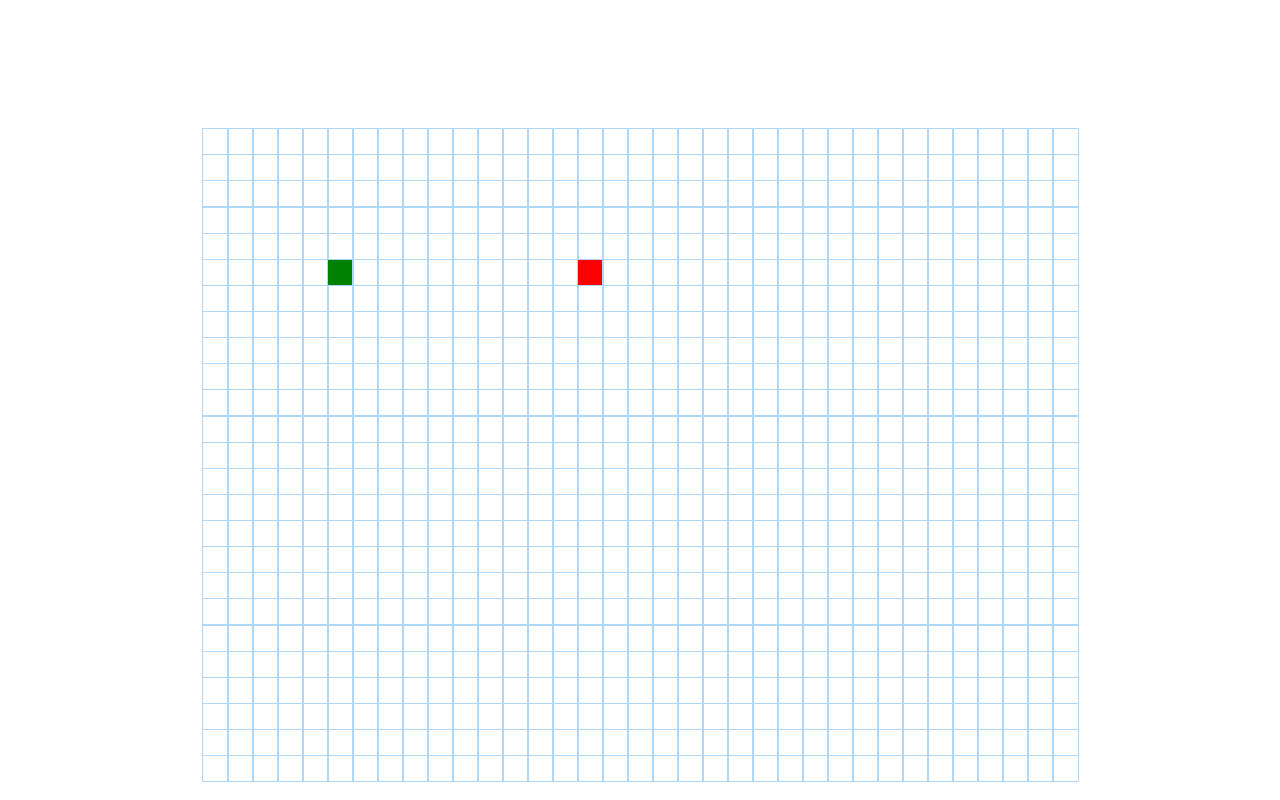
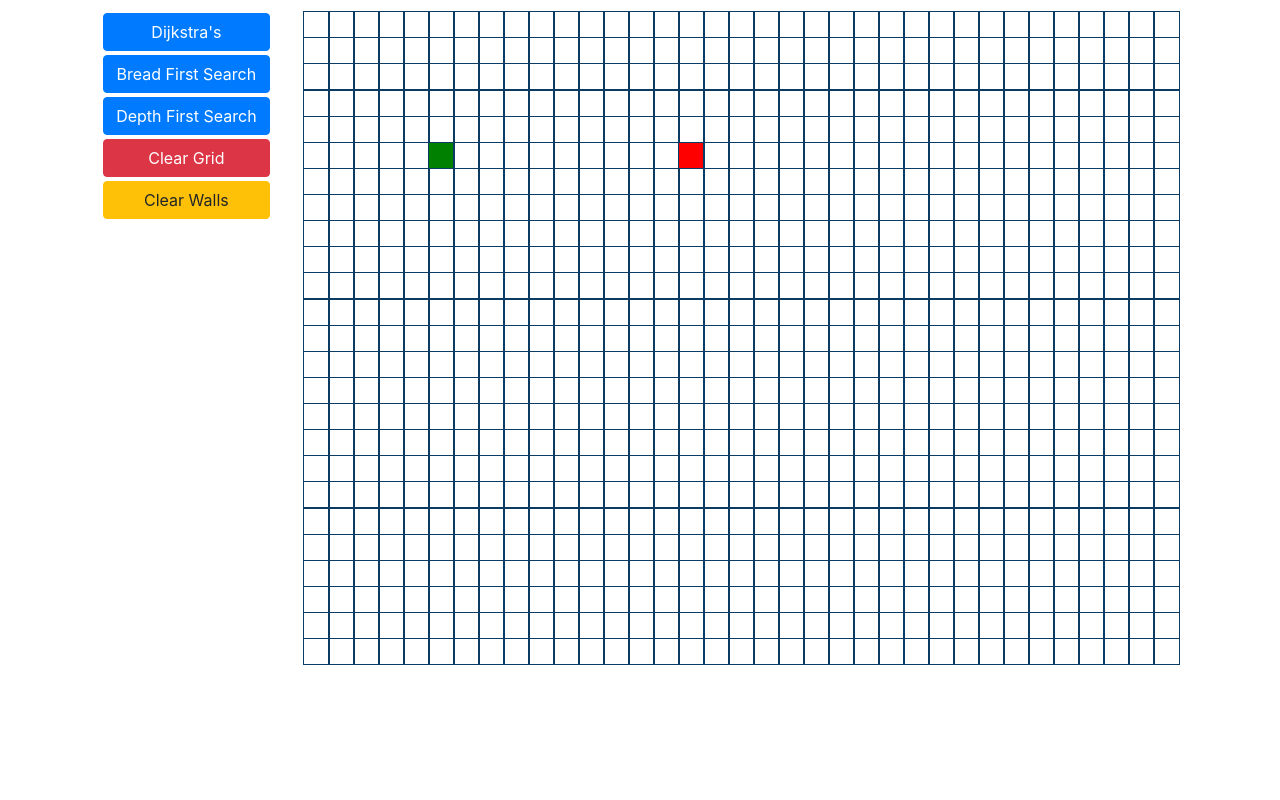
Before and after one commit to projeto-de-algoritmos/Final_AlgorithmPlayground, a React (Create React App) app: page / in a window 1280 px wide. Shown: the top 800 px of the page. Built offline with nearby package versions, Linux system fonts and the light colour scheme; the HTML template or start-up script is replaced by a standard one.

Commit message:
Improve styles and add buttons
Signed-off-by: Ezequiel De Oliveira <ezequiel1de1oliveira@gmail.com>
Co-authored-by: Vitor Leal <vitor_leal2201@hotmail.com>

```diff
--- a/src/Path/Node/styles.css
+++ b/src/Path/Node/styles.css
@@ -1,7 +1,7 @@
 .node {
   width: 25px;
   height: 25px;
-  outline: 1px solid rgb(175, 216, 248);
+  outline: 1px solid rgb(10, 60, 99);
   display: inline-block;
 }
 
--- a/src/Path/index.jsx
+++ b/src/Path/index.jsx
@@ -364,10 +364,62 @@ export default class Path extends Component {
     }
   }
 
+  clearWalls() {
+    if (!this.state.isRunning) {
+      const newGrid = this.state.grid.slice();
+      for (const row of newGrid) {
+        for (const node of row) {
+          let nodeClassName = document.getElementById(
+            `node-${node.row}-${node.col}`,
+          ).className;
+          if (nodeClassName === 'node node-wall') {
+            document.getElementById(`node-${node.row}-${node.col}`).className =
+              'node';
+            node.isWall = false;
+          }
+        }
+      }
+    }
+  }
+
   render() {
     const { grid, mouseIsPressed } = this.state;
     return (
-      <div>
+      <div className='container'>
+        <div
+          className='buttons'
+        >
+          <button
+            type="button"
+            className="btn btn-primary"
+            onClick={() => this.visualize('Dijkstra')}>
+            Dijkstra's
+        </button>
+          <button
+            type="button"
+            className="btn btn-primary"
+            onClick={() => this.visualize('BFS')}>
+            Bread First Search
+        </button>
+          <button
+            type="button"
+            className="btn btn-primary"
+            onClick={() => this.visualize('DFS')}>
+            Depth First Search
+        </button>
+        <button
+          type="button"
+          className="btn btn-danger"
+          onClick={() => this.clearGrid()}>
+          Clear Grid
+        </button>
+        <button
+          type="button"
+          className="btn btn-warning"
+          onClick={() => this.clearWalls()}>
+          Clear Walls
+        </button>
+        </div>
         <table
           className="grid-container"
           onMouseLeave={() => this.handleMouseLeave()}>
@@ -400,24 +452,6 @@ export default class Path extends Component {
             })}
           </tbody>
         </table>
-        <button
-          type="button"
-          className="btn btn-primary"
-          onClick={() => this.visualize('Dijkstra')}>
-          Dijkstra's
-        </button>
-        <button
-          type="button"
-          className="btn btn-primary"
-          onClick={() => this.visualize('BFS')}>
-          Bread First Search
-        </button>
-        <button
-          type="button"
-          className="btn btn-primary"
-          onClick={() => this.visualize('DFS')}>
-          Depth First Search
-        </button>
       </div>
     );
   }
--- a/src/Path/styles.css
+++ b/src/Path/styles.css
@@ -1,5 +1,5 @@
 .grid-container {
-  margin: 10% auto;
+  margin: 1% auto;
 }
 
 .grid {
@@ -9,3 +9,13 @@
 button {
   margin: 2px;
 }
+
+.buttons {
+  margin: 1% auto;
+  display: flex;
+  flex-direction: column;
+}
+
+.container {
+  display: flex;
+}
```
Also changed, not shown: 2 other files (tests, documents, lock files or other folders).
